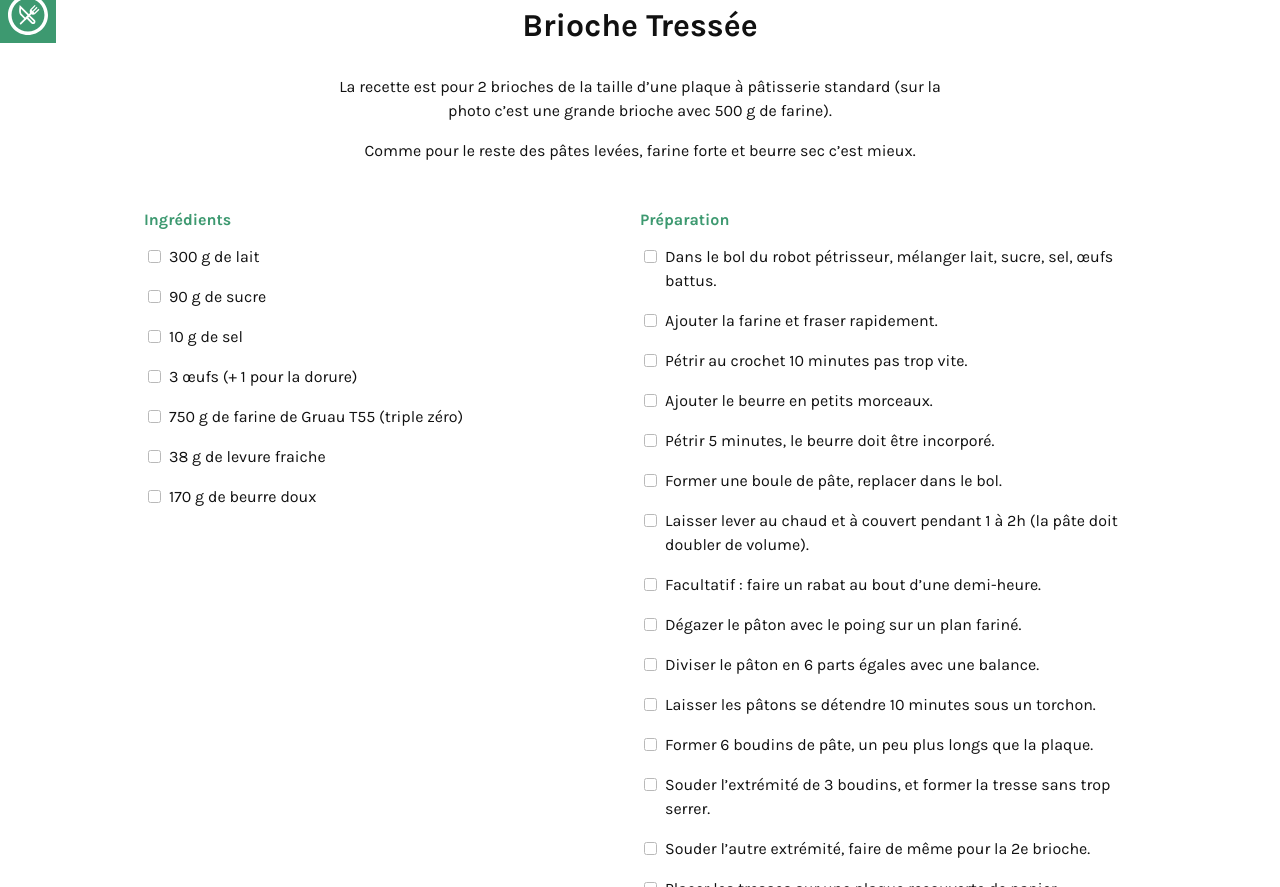
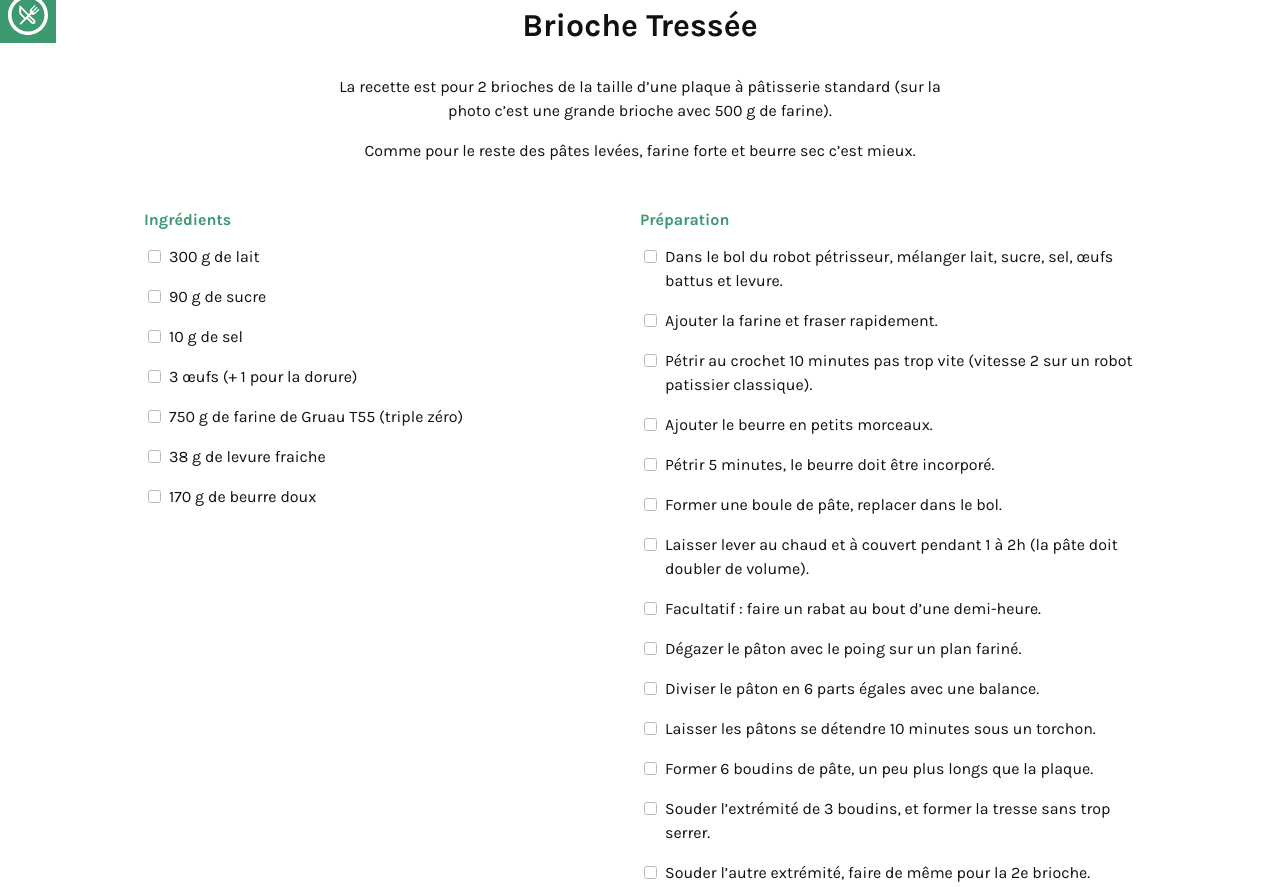
Before and after one commit to diese-french/malaubid, a Jekyll site: the page built from _recipes/brioche-tressee.md, in a window 1280 px wide and 900 px high, scrolled down 794 px, cut to the strip 13-900 px from the top of the window. Built offline with Jekyll 4.4.1, drawn with Linux system fonts in a browser that asks for light colours; nearby versions of some CDN libraries.

Commit message:
recipe: brioche fix

```diff
--- a/_recipes/brioche-tressee.md
+++ b/_recipes/brioche-tressee.md
@@ -25,9 +25,9 @@ ingredients:
 - 170 g de beurre doux
 
 directions:
-- Dans le bol du robot pétrisseur, mélanger lait, sucre, sel, œufs battus.
+- Dans le bol du robot pétrisseur, mélanger lait, sucre, sel, œufs battus et levure.
 - Ajouter la farine et fraser rapidement.
-- Pétrir au crochet 10 minutes pas trop vite.
+- Pétrir au crochet 10 minutes pas trop vite (vitesse 2 sur un robot patissier classique).
 - Ajouter le beurre en petits morceaux.
 - Pétrir 5 minutes, le beurre doit être incorporé.
 - Former une boule de pâte, replacer dans le bol.
```
